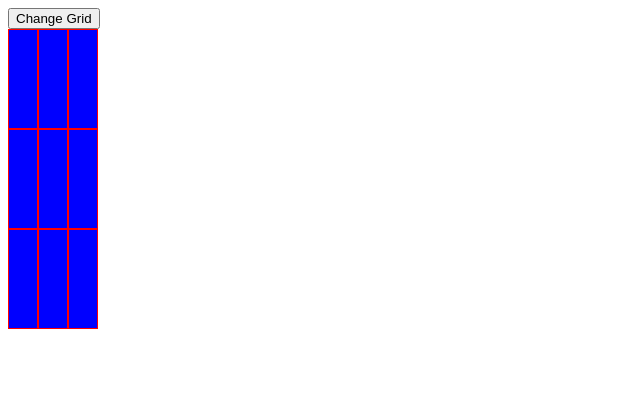
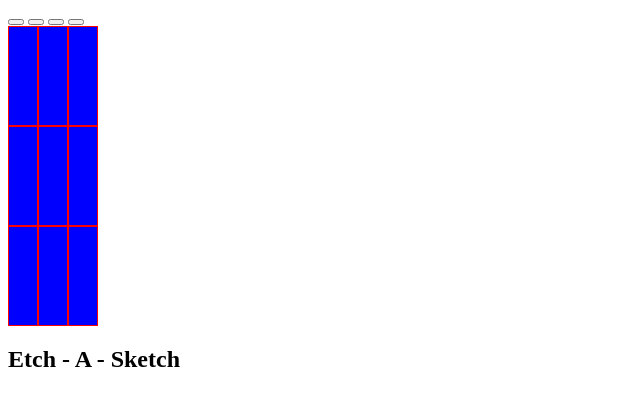
Before and after one commit to mnmkato/JS_project_etch_a_sketch, a plain HTML site: page EAS/index.html in a window 1280 px wide. Shown: the whole page, without its empty margins (0-640 px from the left). Drawn offline with Linux system fonts and the light colour scheme.

Commit message:
Update index.html

```diff
--- a/EAS/index.html
+++ b/EAS/index.html
@@ -8,10 +8,16 @@
     <link rel="stylesheet" href="style.css"/>
 </head>
 <body>
-    <button class="btn" onclick="promptChange()">Change Grid</button>
-   <div class="wrapper">
-
-   </div>
+    <div class="container">
+       <div class="buttons">
+        <button class="btn" onclick="promptChange()"></button>
+        <button class="color_btn black active"></button>
+        <button class="color_btn rgb"></button>
+        <button class="color_btn grayscale"></button>
+        </div>
+        <div class="wrapper"></div>
+        <h2 class="logo">Etch - A - Sketch</h2>
+    </div>
    <script src="script.js"></script>
 </body>
 </html>
```
